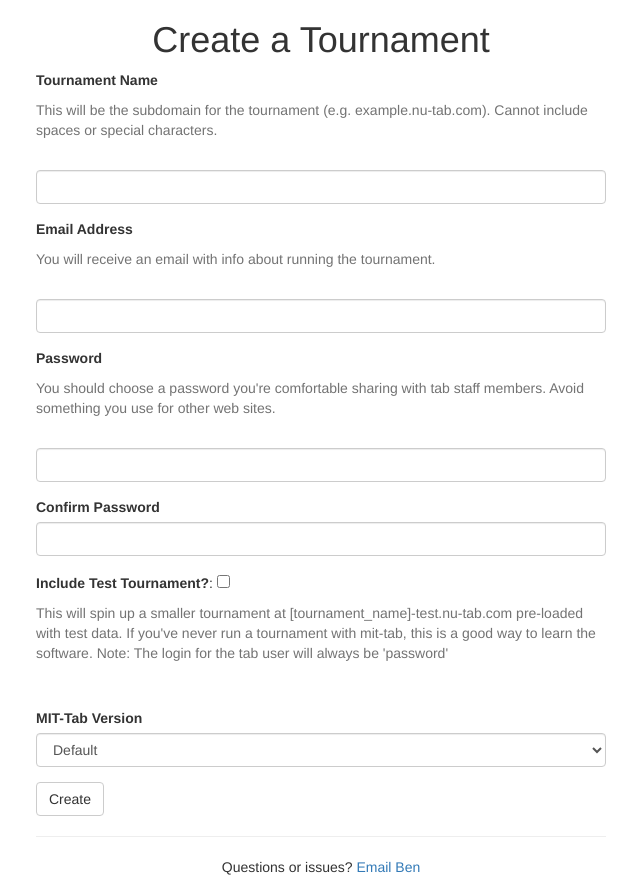
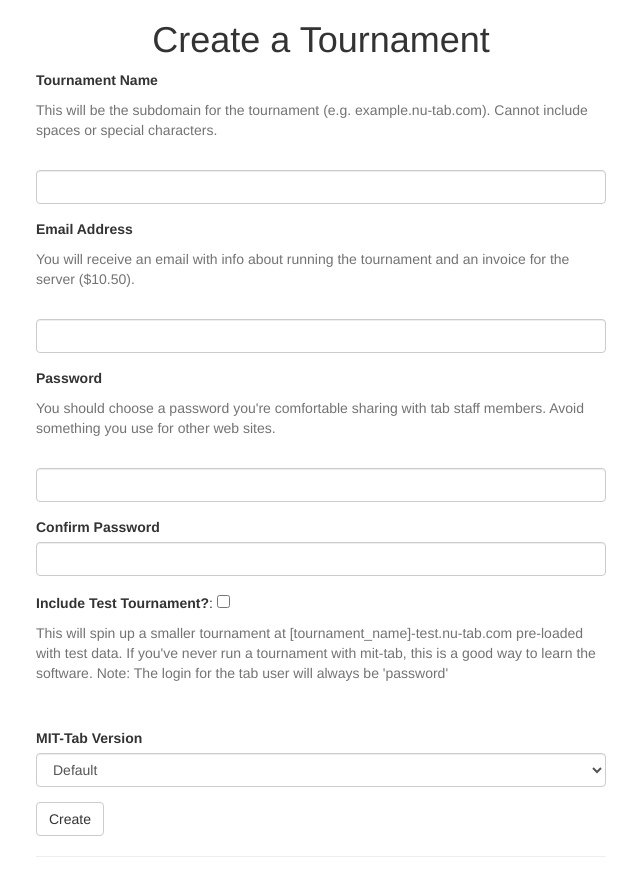
Before and after one commit to MIT-Tab/mittab-deploy, a Flask app: page /tournaments/new in a window 1280 px wide. Shown: the top 876 px of the page, without its empty margins (319-959 px from the left). Run offline with Flask 2, Linux system fonts and the light colour scheme; some libraries are stand-ins or nearby versions.

Commit message:
Update front-end

```diff
--- a/deployer/templates/new.html
+++ b/deployer/templates/new.html
@@ -23,7 +23,8 @@
     <div class="form-group">
       {{ form.email.label }}
       <span class="help-block">
-        You will receive an email with info about running the tournament.
+        You will receive an email with info about running the tournament and an
+        invoice for the server ($10.50).
       </span>
       {% for error in form.email.errors %}
         <span class="text-danger">[{{error}}]</span>
```
